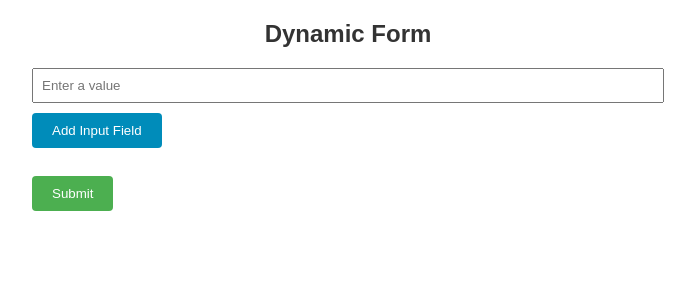
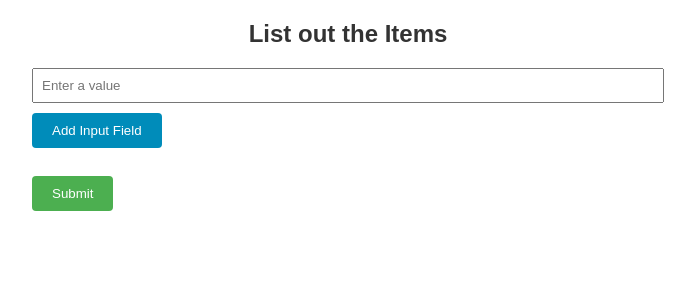
Before and after one commit to BANZOM/Food-and-Wellness-Synergy, a Flask app: page /page1 in a window 1280 px wide. Shown: the top 300 px of the page, without its empty margins (292-987 px from the left). Run offline with Flask 3, Linux system fonts and the light colour scheme.

Commit message:
Update model.py and page1.html

```diff
--- a/model.py
+++ b/model.py
@@ -21,7 +21,7 @@ def get_model(type='text'):
 
 def custom_prompt(item):
     prompt = '''You are a Top Known Chef who knows variety of special dishes in India.
-                When user give items as input. You tell user What is the best meal recipe made for {item}?
+                When user give items as input. You tell user What is the best 2 meal recipe made for {item}?
                 Include atleast one other extra ingredient. So to increase sale of that extra ingredient.
 
                 Provided with the following ingredient(s): {item},
--- a/templates/page1.html
+++ b/templates/page1.html
@@ -53,7 +53,7 @@
 </head>
 
 <body>
-  <h2>Dynamic Form</h2>
+  <h2>List out the Items</h2>
   <form id="dynamicForm" method="POST" action="/submit/page1">
     <div id="inputFields">
       <input type="text" name="inputField[]" placeholder="Enter a value"><br>
```
